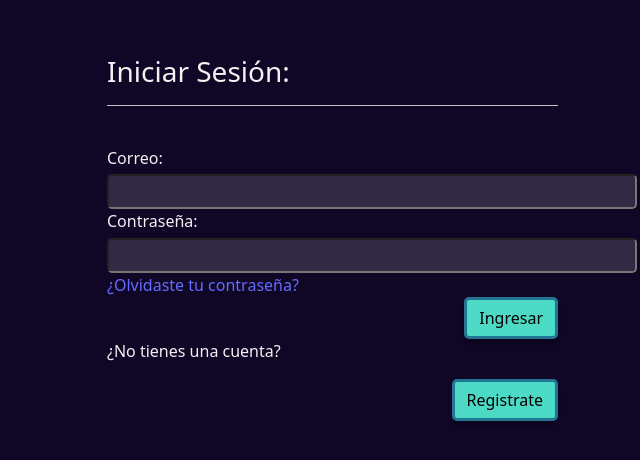
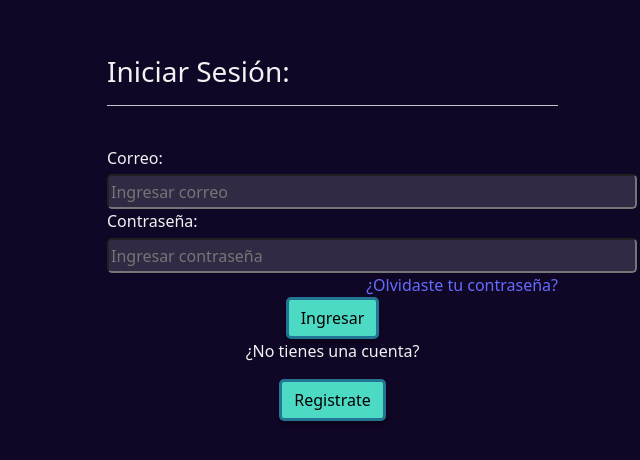
Before and after one commit to CodeMasterChefs/Frontend-Ruta-Programador, a React (Vite) app: page /iniciar_sesion in a window 1280 px wide. Shown: the part 162-622 px from the top of the page, without its empty margins (640-1280 px from the left). Built offline with nearby package versions, Linux system fonts and the light colour scheme.

Commit message:
style: correccion estructuracion

```diff
--- a/src/Pages/LoginPage/LoginPage.jsx
+++ b/src/Pages/LoginPage/LoginPage.jsx
@@ -17,6 +17,7 @@ const LoginPage = () => {
             <input
               type="text"
               className="input-box"
+              placeholder="Ingresar correo"
             />
           </div>
           <div className="required field ">
@@ -25,12 +26,15 @@ const LoginPage = () => {
             <input
               type="text"
               className="input-box"
+              placeholder="Ingresar contraseña"
             />
           </div>
-          <a href="">¿Olvidaste tu contraseña?</a>
+          <div className="d-flex justify-content-end">
+            <a href="">¿Olvidaste tu contraseña?</a>
+          </div>
 
         </form>
-        <div className="d-flex justify-content-end">
+        <div className="d-flex justify-content-center">
           <button
             type="submit"
             className="btn btn-primary"
@@ -38,8 +42,10 @@ const LoginPage = () => {
             Ingresar
           </button>
         </div>
-        <p>¿No tienes una cuenta?</p>
-        <div className="d-flex justify-content-end">
+        <div className="d-flex justify-content-center">
+          <p>¿No tienes una cuenta?</p>
+        </div>
+        <div className="d-flex justify-content-center">
           <button
             type="submit"
             className="btn btn-primary"
--- a/src/Pages/RegistroUsuarioPage/RegistroUsuarioPage.css
+++ b/src/Pages/RegistroUsuarioPage/RegistroUsuarioPage.css
@@ -3,7 +3,7 @@
     height: 35px;
     border-radius: 0.3rem;
     background: rgba(242, 242, 242, 0.15);
-    color: aquamarine;
+    color: #f2f2f2;
 }
 
 .required .field {
```
